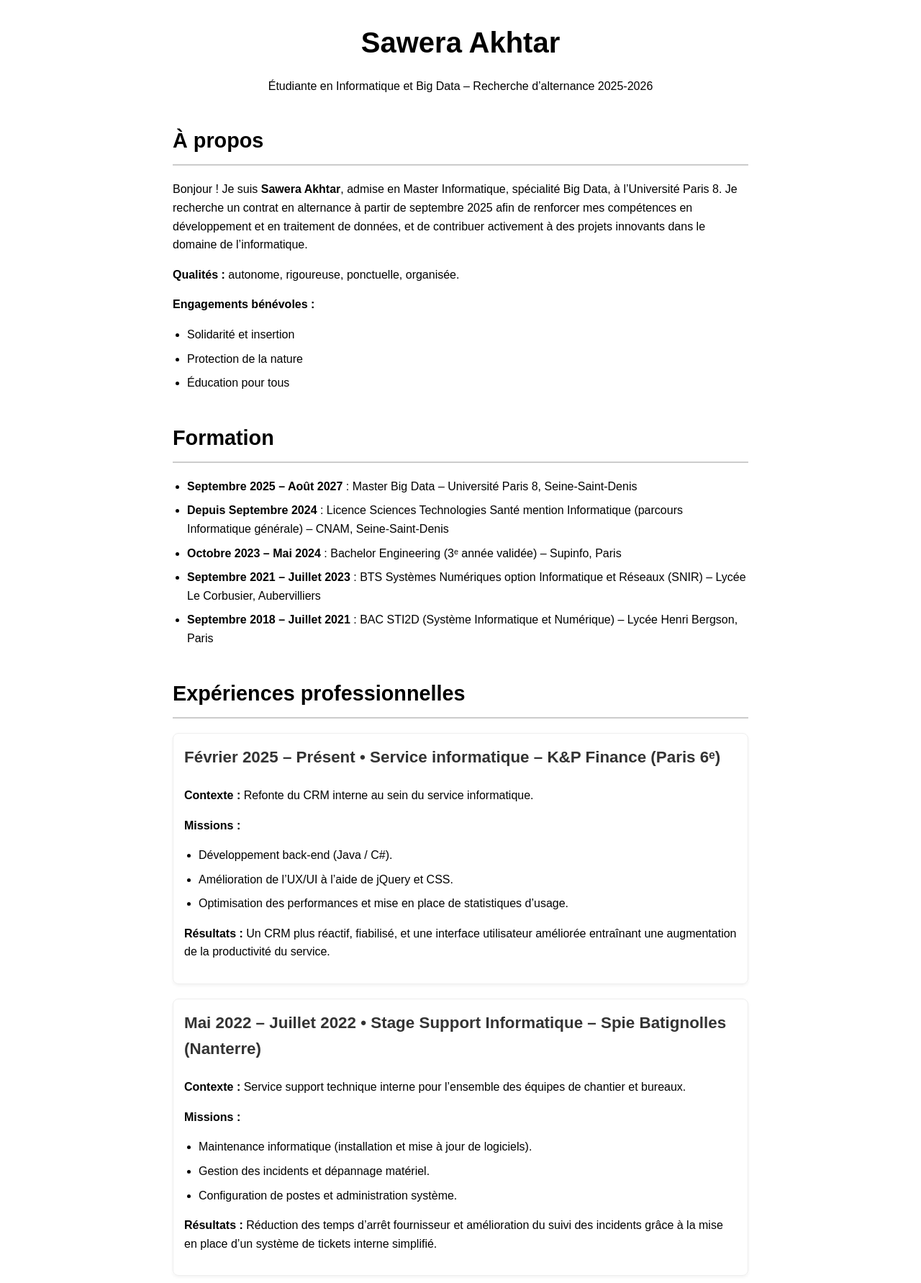
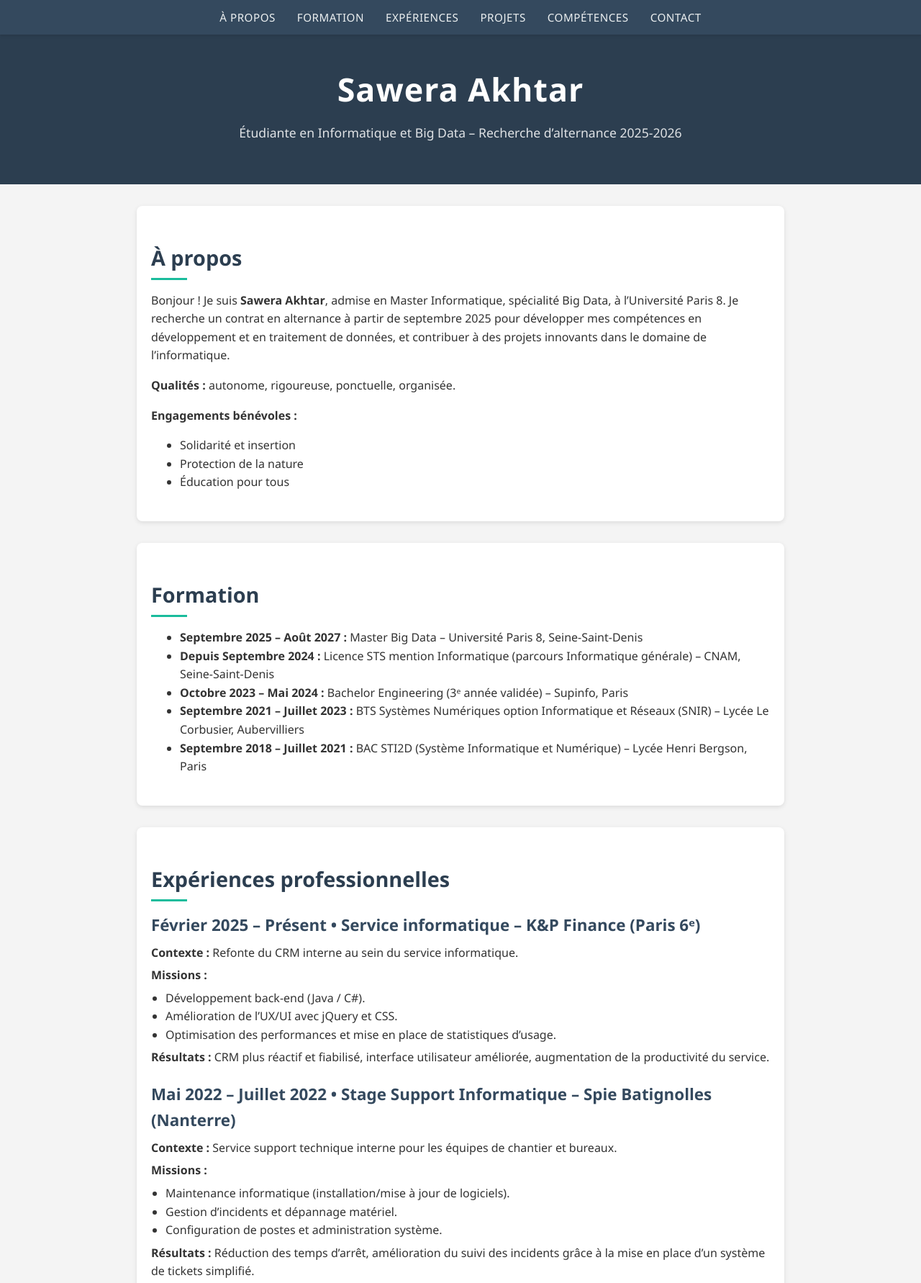
Before and after one commit to sawera4f/sawera.akhtar.github.io, a plain HTML site: page index.html in a window 1280 px wide. Shown: the top 1782 px of the page at 72% size. Drawn offline with Linux system fonts and the light colour scheme.

Commit message:
Update index.html

```diff
--- a/index.html
+++ b/index.html
@@ -2,214 +2,309 @@
 <html lang="fr">
 <head>
   <meta charset="UTF-8">
-  <meta name="viewport" content="width=device-width, initial-scale=1.0">
+  <meta name="viewport" content="width=device-width, initial-scale=1">
   <title>Portfolio • Sawera Akhtar</title>
+
+  <!-- ************** CSS Amélioré ************** -->
   <style>
+    /* 1. Police et fond général */
     body {
-      font-family: Arial, sans-serif;
-      margin: 20px;
+      margin: 0;
+      font-family: 'Segoe UI', Tahoma, Geneva, Verdana, sans-serif;
+      background-color: #f4f4f4;
+      color: #333;
       line-height: 1.6;
-      max-width: 800px;
-      margin-left: auto;
-      margin-right: auto;
     }
+
+    /* 2. En‐tête (header) avec fond sombre */
     header {
+      background-color: #2c3e50;
+      color: #fff;
+      padding: 40px 20px;
       text-align: center;
-      margin-bottom: 40px;
+      position: relative;
     }
-    h1 {
-      font-size: 2.5rem;
-      margin-bottom: 10px;
+    header h1 {
+      margin: 0;
+      font-size: 2.8rem;
+      letter-spacing: 1px;
     }
-    h2 {
+    header p {
+      margin-top: 10px;
+      font-size: 1.1rem;
+      opacity: 0.85;
+    }
+
+    /* 3. Barre de navigation fixe (optionnel) */
+    nav {
+      background-color: #34495e;
+      color: #fff;
+      position: sticky;
+      top: 0;
+      z-index: 100;
+      box-shadow: 0 2px 4px rgba(0,0,0,0.1);
+    }
+    nav ul {
+      list-style: none;
+      margin: 0;
+      padding: 0;
+      display: flex;
+      justify-content: center;
+    }
+    nav li {
+      margin: 0 15px;
+    }
+    nav a {
+      display: block;
+      padding: 12px 0;
+      color: #ecf0f1;
+      text-decoration: none;
+      font-weight: 500;
+      font-size: 0.95rem;
+      text-transform: uppercase;
+      letter-spacing: 0.5px;
+    }
+    nav a:hover {
+      color: #1abc9c;
+      border-bottom: 2px solid #1abc9c;
+    }
+
+    /* 4. Conteneur principal centré */
+    .container {
+      max-width: 900px;
+      margin: 30px auto;
+      padding: 0 20px;
+    }
+
+    /* 5. Styles des sections (cards) */
+    section {
+      background-color: #fff;
+      margin-bottom: 30px;
+      padding: 25px 20px;
+      border-radius: 8px;
+      box-shadow: 0 2px 6px rgba(0,0,0,0.1);
+    }
+    section h2 {
       font-size: 1.8rem;
-      margin-top: 40px;
-      margin-bottom: 20px;
-      border-bottom: 2px solid #ccc;
-      padding-bottom: 10px;
+      margin-bottom: 15px;
+      color: #2c3e50;
+      position: relative;
+      padding-bottom: 8px;
     }
-    section {
-      margin-bottom: 30px;
+    /* Ligne colorée sous chaque titre de section */
+    section h2::after {
+      content: '';
+      position: absolute;
+      bottom: 0;
+      left: 0;
+      width: 50px;
+      height: 3px;
+      background-color: #1abc9c;
     }
+
+    /* 6. Articles (pour expériences/projets) */
     article {
       margin-bottom: 20px;
-      padding: 15px;
-      border: 1px solid #eee;
-      border-radius: 8px;
-      box-shadow: 0 2px 4px rgba(0,0,0,0.05);
     }
     article h3 {
-      margin-top: 0;
+      margin: 0 0 8px 0;
       font-size: 1.4rem;
-      color: #333;
+      color: #34495e;
     }
-    img {
-      max-width: 100%;
-      height: auto;
-      display: block;
-      margin-top: 10px;
-      margin-bottom: 10px;
-      border-radius: 4px;
+    article p,
+    article ul {
+      margin: 6px 0;
     }
+    article ul {
+      list-style: disc;
+      padding-left: 20px;
+    }
+
+    /* 7. Liens et boutons */
     a {
-      color: #0366d6;
+      color: #1abc9c;
       text-decoration: none;
+      font-weight: 500;
     }
     a:hover {
       text-decoration: underline;
     }
+    .btn {
+      display: inline-block;
+      margin-top: 10px;
+      padding: 8px 16px;
+      background-color: #1abc9c;
+      color: #fff;
+      border-radius: 4px;
+      text-transform: uppercase;
+      font-size: 0.9rem;
+      letter-spacing: 0.5px;
+    }
+    .btn:hover {
+      background-color: #16a085;
+    }
+
+    /* 8. Pied de page */
     footer {
       text-align: center;
-      margin-top: 50px;
+      padding: 20px 0;
       color: #666;
       font-size: 0.9rem;
     }
-    ul {
-      list-style-type: disc;
-      padding-left: 20px;
-    }
-    ul li {
-      margin-bottom: 8px;
+
+    /* 9. Responsive (petits écrans) */
+    @media(max-width: 600px) {
+      header h1 { font-size: 2rem; }
+      section h2 { font-size: 1.5rem; }
+      .btn { padding: 6px 12px; font-size: 0.85rem; }
+      nav ul { flex-wrap: wrap; }
+      nav li { margin: 5px 10px; }
     }
   </style>
+  <!-- ********** Fin du CSS ********** -->
 </head>
 <body>
 
+  <!-- Barre de navigation (optionnelle, supprimez si vous ne voulez pas) -->
+  <nav>
+    <ul>
+      <li><a href="#a-propos">À propos</a></li>
+      <li><a href="#formation">Formation</a></li>
+      <li><a href="#experiences">Expériences</a></li>
+      <li><a href="#projets">Projets</a></li>
+      <li><a href="#competences">Compétences</a></li>
+      <li><a href="#contact">Contact</a></li>
+    </ul>
+  </nav>
+
+  <!-- En‐tête -->
   <header>
     <h1>Sawera Akhtar</h1>
     <p>Étudiante en Informatique et Big Data – Recherche d’alternance 2025-2026</p>
   </header>
 
-  <!-- Section À propos / Profil -->
+  <!-- Conteneur principal -->
+  <div class="container">
+
+    <!-- 1. À propos / Profil -->
     <section id="a-propos">
       <h2>À propos</h2>
-    <p>
-      Bonjour ! Je suis <strong>Sawera Akhtar</strong>, admise en Master Informatique, spécialité Big Data, à l’Université Paris 8.
-      Je recherche un contrat en alternance à partir de septembre 2025 afin de renforcer mes compétences en développement et en traitement de données, et de contribuer activement à des projets innovants dans le domaine de l’informatique.
-    </p>
+      <p>Bonjour ! Je suis <strong>Sawera Akhtar</strong>, admise en Master Informatique, spécialité Big Data, à l’Université Paris 8.
+      Je recherche un contrat en alternance à partir de septembre 2025 pour développer mes compétences en développement et en traitement de données, et contribuer à des projets innovants dans le domaine de l’informatique.</p>
       <p><strong>Qualités :</strong> autonome, rigoureuse, ponctuelle, organisée.</p>
-    <p><strong>Engagements bénévoles :</strong>
+      <p><strong>Engagements bénévoles :</strong></p>
       <ul>
         <li>Solidarité et insertion</li>
         <li>Protection de la nature</li>
         <li>Éducation pour tous</li>
       </ul>
-    </p>
     </section>
 
-  <!-- Section Formation -->
+    <!-- 2. Formation -->
     <section id="formation">
       <h2>Formation</h2>
       <ul>
-      <li>
-        <strong>Septembre 2025 – Août 2027</strong> : Master Big Data – Université Paris 8, Seine-Saint-Denis
-      </li>
-      <li>
-        <strong>Depuis Septembre 2024</strong> : Licence Sciences Technologies Santé mention Informatique (parcours Informatique générale) – CNAM, Seine-Saint-Denis
-      </li>
-      <li>
-        <strong>Octobre 2023 – Mai 2024</strong> : Bachelor Engineering (3ᵉ année validée) – Supinfo, Paris
-      </li>
-      <li>
-        <strong>Septembre 2021 – Juillet 2023</strong> : BTS Systèmes Numériques option Informatique et Réseaux (SNIR) – Lycée Le Corbusier, Aubervilliers
-      </li>
-      <li>
-        <strong>Septembre 2018 – Juillet 2021</strong> : BAC STI2D (Système Informatique et Numérique) – Lycée Henri Bergson, Paris
-      </li>
+        <li><strong>Septembre 2025 – Août 2027 :</strong> Master Big Data – Université Paris 8, Seine-Saint-Denis</li>
+        <li><strong>Depuis Septembre 2024 :</strong> Licence STS mention Informatique (parcours Informatique générale) – CNAM, Seine-Saint-Denis</li>
+        <li><strong>Octobre 2023 – Mai 2024 :</strong> Bachelor Engineering (3ᵉ année validée) – Supinfo, Paris</li>
+        <li><strong>Septembre 2021 – Juillet 2023 :</strong> BTS Systèmes Numériques option Informatique et Réseaux (SNIR) – Lycée Le Corbusier, Aubervilliers</li>
+        <li><strong>Septembre 2018 – Juillet 2021 :</strong> BAC STI2D (Système Informatique et Numérique) – Lycée Henri Bergson, Paris</li>
       </ul>
     </section>
 
-  <!-- Section Expériences professionnelles -->
+    <!-- 3. Expériences professionnelles -->
     <section id="experiences">
       <h2>Expériences professionnelles</h2>
+
       <article>
         <h3>Février 2025 – Présent • Service informatique – K&amp;P Finance (Paris 6ᵉ)</h3>
         <p><strong>Contexte :</strong> Refonte du CRM interne au sein du service informatique.</p>
-      <p><strong>Missions :</strong>
+        <p><strong>Missions :</strong></p>
         <ul>
           <li>Développement back-end (Java / C#).</li>
-          <li>Amélioration de l’UX/UI à l’aide de jQuery et CSS.</li>
+          <li>Amélioration de l’UX/UI avec jQuery et CSS.</li>
           <li>Optimisation des performances et mise en place de statistiques d’usage.</li>
         </ul>
-      </p>
-      <p><strong>Résultats :</strong> Un CRM plus réactif, fiabilisé, et une interface utilisateur améliorée entraînant une augmentation de la productivité du service.</p>
+        <p><strong>Résultats :</strong> CRM plus réactif et fiabilisé, interface utilisateur améliorée, augmentation de la productivité du service.</p>
       </article>
 
       <article>
         <h3>Mai 2022 – Juillet 2022 • Stage Support Informatique – Spie Batignolles (Nanterre)</h3>
-      <p><strong>Contexte :</strong> Service support technique interne pour l’ensemble des équipes de chantier et bureaux.</p>
-      <p><strong>Missions :</strong>
+        <p><strong>Contexte :</strong> Service support technique interne pour les équipes de chantier et bureaux.</p>
+        <p><strong>Missions :</strong></p>
         <ul>
-          <li>Maintenance informatique (installation et mise à jour de logiciels).</li>
-          <li>Gestion des incidents et dépannage matériel.</li>
+          <li>Maintenance informatique (installation/mise à jour de logiciels).</li>
+          <li>Gestion d’incidents et dépannage matériel.</li>
           <li>Configuration de postes et administration système.</li>
         </ul>
-      </p>
-      <p><strong>Résultats :</strong> Réduction des temps d’arrêt fournisseur et amélioration du suivi des incidents grâce à la mise en place d’un système de tickets interne simplifié.</p>
+        <p><strong>Résultats :</strong> Réduction des temps d’arrêt, amélioration du suivi des incidents grâce à la mise en place d’un système de tickets simplifié.</p>
       </article>
+
     </section>
 
-  <!-- Section Projets académiques / personnels -->
+    <!-- 4. Projets personnels -->
     <section id="projets">
       <h2>Projets personnels</h2>
 
       <article>
         <h3>Création d’un bras exosquelette à porter (Université Paris 8)</h3>
-      <p><strong>Contexte :</strong> Projet universitaire en collaboration avec le département génie mécanique visant à concevoir un prototype d’aide au portage d’objets lourds.</p>
+        <p><strong>Contexte :</strong> Projet universitaire avec le département génie mécanique pour concevoir un prototype d’aide au portage d’objets lourds.</p>
         <p><strong>Description :</strong> Conception et réalisation d’un exosquelette motorisé pour le bras, intégrant des capteurs de position.</p>
-      <p><strong>Technologies / Outils :</strong> Arduino, servomoteurs, capteurs de flexion, impression 3D pour la structure.</p>
-      <p><strong>Résultats :</strong> Prototype fonctionnel capable de soulager jusqu’à 5 kg en statique, présenté lors de la soutenance de semestre.</p>
+        <p><strong>Technologies / Outils :</strong> Arduino, servomoteurs, capteurs de flexion, impression 3D.</p>
+        <p><strong>Résultats :</strong> Prototype fonctionnel capable de soulager jusqu’à 5 kg en statique, présenté lors de la soutenance semestrielle.</p>
       </article>
 
       <article>
         <h3>Application Android de contrôle via Wi-Fi</h3>
-      <p><strong>Contexte :</strong> Développement d’une application pour piloter à distance le prototype d’exosquelette via réseau Wi-Fi.</p>
-      <p><strong>Description :</strong> Création de l’interface graphique, communication asynchrone avec la carte Arduino, gestion des commandes de mouvements.</p>
-      <p><strong>Technologies / Outils :</strong> Android Studio (Java), bibliothèques de réseau (Volley), protocoles TCP/IP, Arduino UNO.</p>
+        <p><strong>Contexte :</strong> Développement d’une application pour piloter à distance le prototype d’exosquelette via Wi-Fi.</p>
+        <p><strong>Description :</strong> Création de l’interface graphique, communication asynchrone avec Arduino, gestion des commandes de mouvements.</p>
+        <p><strong>Technologies / Outils :</strong> Android Studio (Java), Volley, protocoles TCP/IP, Arduino UNO.</p>
         <p><strong>Résultats :</strong> Contrôle en temps réel du prototype depuis un smartphone, validé lors d’une démonstration en laboratoire.</p>
       </article>
 
       <article>
         <h3>Intégration capteurs, servos et Arduino</h3>
-      <p><strong>Contexte :</strong> Projet complémentaire visant à améliorer la précision et la réactivité de l’exosquelette.</p>
-      <p><strong>Description :</strong> Mise en place d’un système de capteurs (accéléromètre, gyroscope) pour mesurer l’orientation du bras et adapter le mouvement des servomoteurs.</p>
-      <p><strong>Technologies / Outils :</strong> Arduino Mega, capteurs MPU-6050, servomoteurs à couple élevé, code en C/C++ embarqué.</p>
-      <p><strong>Résultats :</strong> Précision de mouvement augmentée de 30 %, permettant un meilleur confort de portage.</p>
+        <p><strong>Contexte :</strong> Projet visant à améliorer la précision du mouvement de l’exosquelette.</p>
+        <p><strong>Description :</strong> Implémentation d’un système de capteurs (accéléromètre, gyroscope) pour mesurer l’orientation du bras et ajuster le mouvement des servomoteurs.</p>
+        <p><strong>Technologies / Outils :</strong> Arduino Mega, capteurs MPU-6050, servomoteurs, code en C/C++ embarqué.</p>
+        <p><strong>Résultats :</strong> Précision de mouvement augmentée de 30 %, meilleur confort de portage.</p>
       </article>
 
     </section>
 
-  <!-- Section Compétences -->
+    <!-- 5. Compétences -->
     <section id="competences">
       <h2>Compétences</h2>
       <ul>
-      <li><strong>Langues :</strong> Français (langue maternelle), Anglais (niveau intermédiaire – B2)</li>
-      <li><strong>Langages / Technologies :</strong> Java, C++, C#, JavaScript, PHP (WordPress), SQL (MySQL), NoSQL (MongoDB)</li>
-      <li><strong>Outils &amp; Frameworks :</strong> Android Studio, Docker, Postman, Agile (méthode Scrum), Visual Studio Code, Cisco</li>
-      <li><strong>Logiciels :</strong> Pack Office, Photoshop / Illustrator (création visuelle), Figma</li>
-      <li><strong>Autres :</strong> Administration système (maintenance, dépannage), gestion de projets Techniques et Méthodologies Agile</li>
+        <li><strong>Langues :</strong> Français (natal), Anglais (B2)</li>
+        <li><strong>Technologies :</strong> Java, C++, C#, JavaScript, PHP (WordPress), SQL (MySQL), NoSQL (MongoDB)</li>
+        <li><strong>Outils & Frameworks :</strong> Android Studio, Docker, Postman, Agile (Scrum), Visual Studio Code, Cisco</li>
+        <li><strong>Logiciels :</strong> Pack Office, Photoshop / Illustrator, Figma</li>
+        <li><strong>Autres :</strong> Administration système (maintenance, dépannage), gestion de projets, méthodologies Agile</li>
       </ul>
     </section>
 
-  <!-- Section CV (lien vers le PDF) -->
+    <!-- 6. CV -->
     <section id="cv">
       <h2>Mon CV</h2>
       <p>
-      <a href="cv/Sawera-Akhtar-CV.pdf" target="_blank">Télécharger mon CV au format PDF</a>
+        <a href="cv/Sawera-Akhtar-CV.pdf" class="btn" target="_blank">Télécharger mon CV (PDF)</a>
       </p>
-    <p><em>(Pensez à uploader votre CV sous le chemin : <code>cv/Sawera-Akhtar-CV.pdf</code> dans votre dépôt.)</em></p>
+      <p><em>Vérifiez que le fichier <code>cv/Sawera-Akhtar-CV.pdf</code> existe bien dans votre dépôt.</em></p>
     </section>
 
-  <!-- Section Contact -->
+    <!-- 7. Contact -->
     <section id="contact">
       <h2>Contact</h2>
-    <p>Email : <a href="mailto:sawera18@outlook.fr">sawera18@outlook.fr</a></p>
-    <p>Téléphone : 06 02 42 08 33</p>
-    <p>LinkedIn : <a href="https://www.linkedin.com/in/sawera-akhtar-3451b8201" target="_blank">linkedin.com/in/sawera-akhtar-3451b8201</a></p>
-    <p><strong>Disponibilités :</strong> Télétravail ou présentiel</p>
-    <p><strong>Permis et véhicule :</strong> Permis B, véhicule personnel</p>
+      <p><strong>Email :</strong> <a href="mailto:sawera18@outlook.fr">sawera18@outlook.fr</a></p>
+      <p><strong>Téléphone :</strong> 06 02 42 08 33</p>
+      <p><strong>LinkedIn :</strong> <a href="https://www.linkedin.com/in/sawera-akhtar-3451b8201" target="_blank">linkedin.com/in/sawera-akhtar-3451b8201</a></p>
+      <p><strong>Disponibilité :</strong> Télétravail ou présentiel | Permis B + véhicule personnel</p>
     </section>
 
+  </div> <!-- /container -->
+
+  <!-- Pied de page -->
   <footer>
     <p>© 2025 Sawera Akhtar</p>
   </footer>
```
Lines whose indentation alone changed are shown as unchanged.
